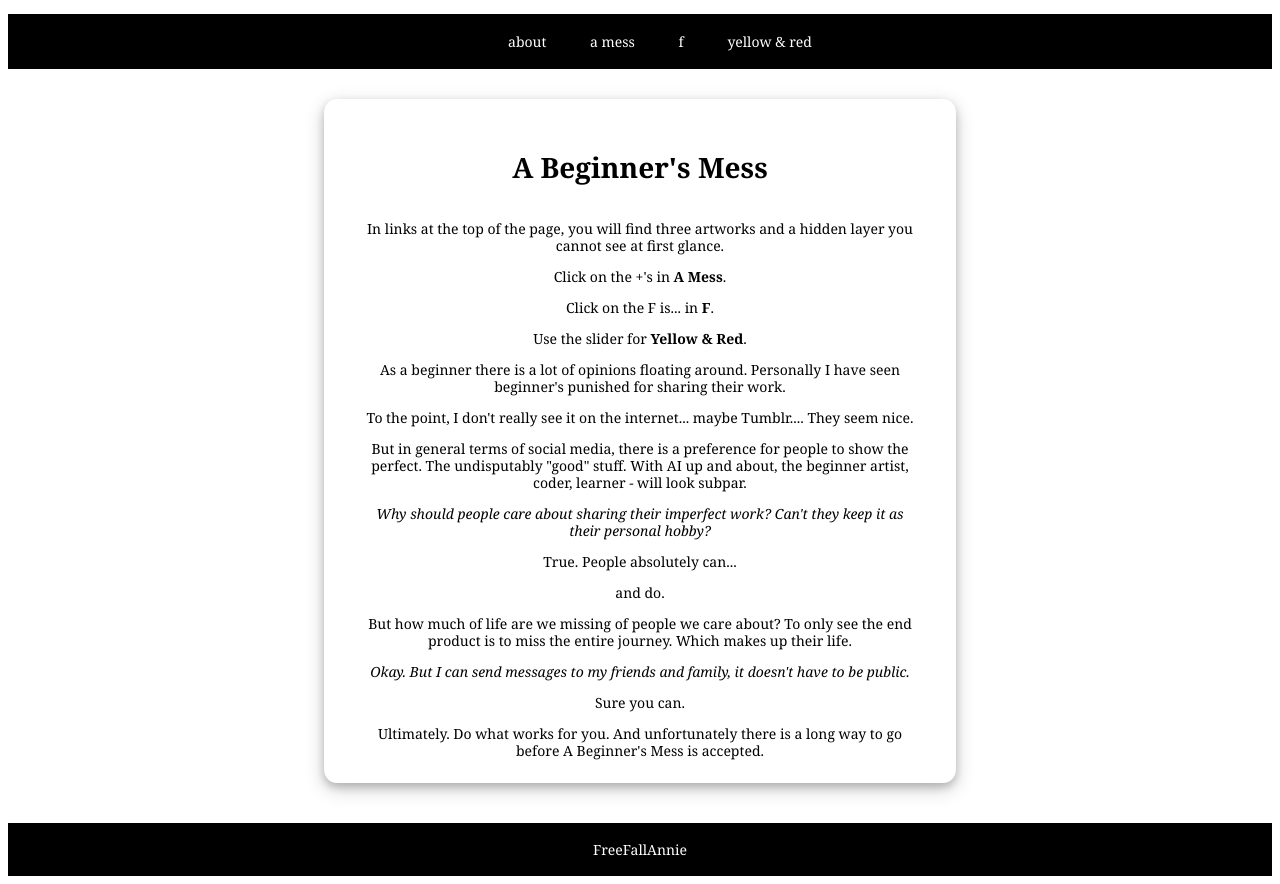
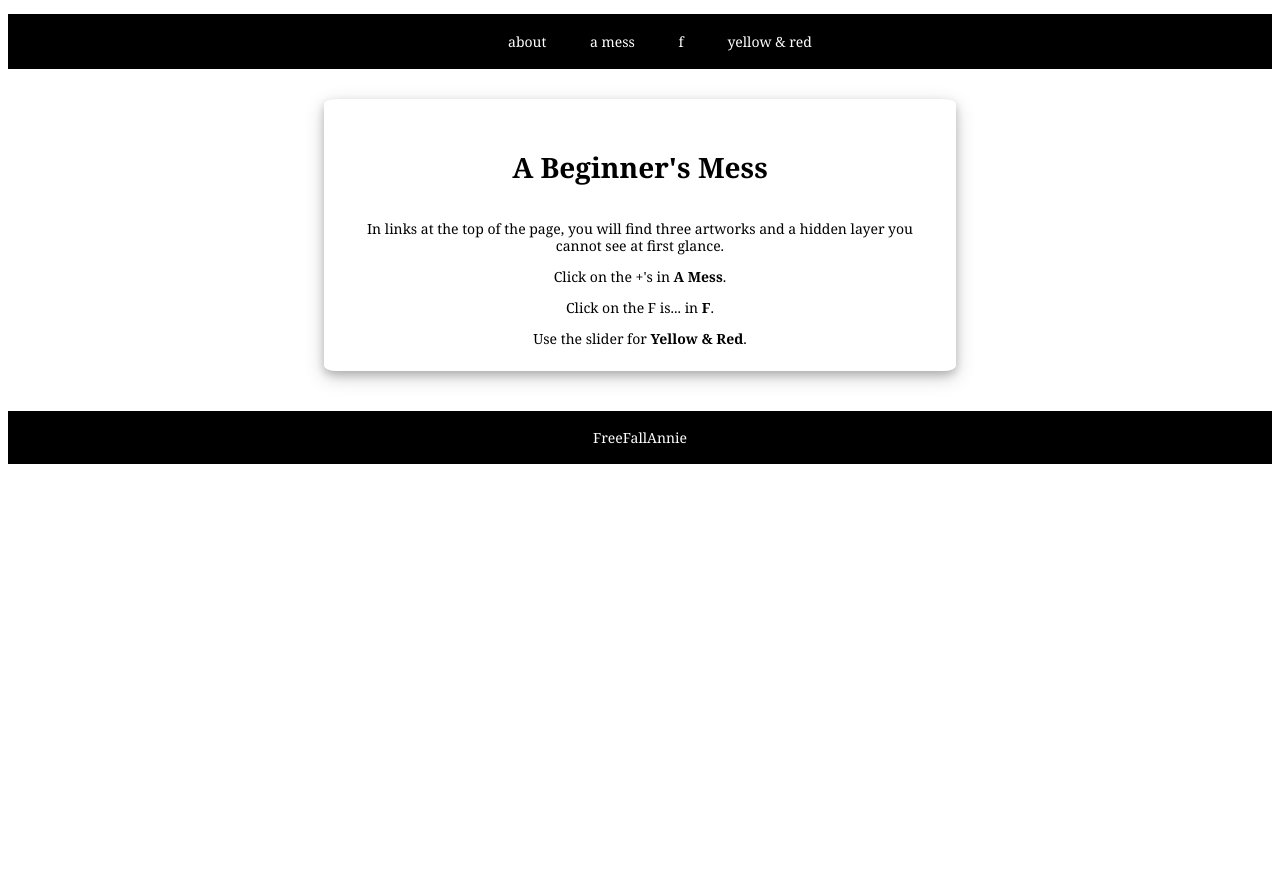
Before and after one commit to FreeFallAnnie/ABeginnerMess, a plain HTML site: page A Beginner Mess/index.html in a window 1280 px wide. After the commit the page ends 800 px from the top, so only its background shows below. Drawn offline with nearby package versions, Linux system fonts and the light colour scheme.

Commit message:
Update index.html
Removing some yada yada

```diff
--- a/A Beginner Mess/index.html
+++ b/A Beginner Mess/index.html
@@ -27,21 +27,6 @@
                         <p>Click on the +'s in <b>A Mess</b>.</p>
                         <p>Click on the F is... in <b>F</b>.</p>
                         <p>Use the slider for <b>Yellow & Red</b>.</p>
-
-                    <p>As a beginner there is a lot of opinions floating around. Personally I have seen beginner's punished for sharing their work.
-                    <p>To the point, I don't really see it on the internet... maybe Tumblr.... They seem nice.</p>
-                    <p>But in general terms of social media, there is a preference for people to show the perfect. The undisputably "good" stuff. With AI up and about, the beginner artist, coder, learner - will look subpar.</p>
-
-                    <p><i>Why should people care about sharing their imperfect work? Can't they keep it as their personal hobby?</i></p>
-                    <p>True. People absolutely can...</p>
-                    <p>and do.</p>
-                    <p>But how much of life are we missing of people we care about? To only see the end product is to miss the entire journey. Which makes up their life.</p>
-                    <p><i>Okay. But I can send messages to my friends and family, it doesn't have to be public.</i></p>
-
-                    <p>Sure you can.</p>
-                    <p></p>
-                    <p>Ultimately. Do what works for you. And unfortunately there is a long way to go before A Beginner's Mess is accepted.
-
                     </div>
 
         </div>
```
